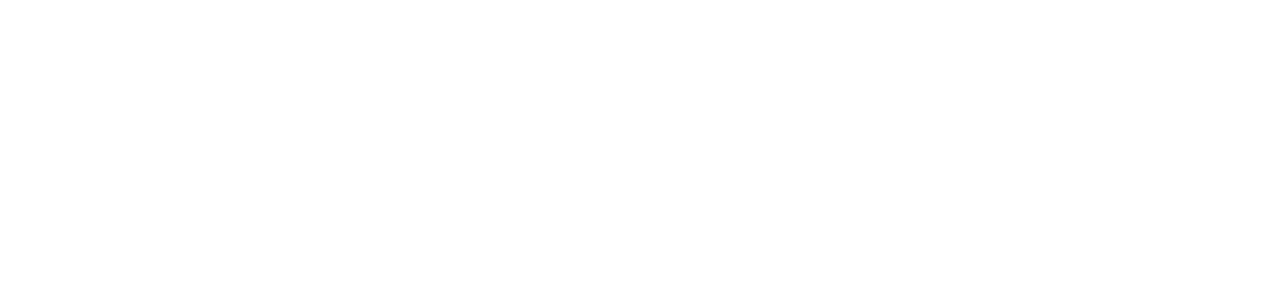
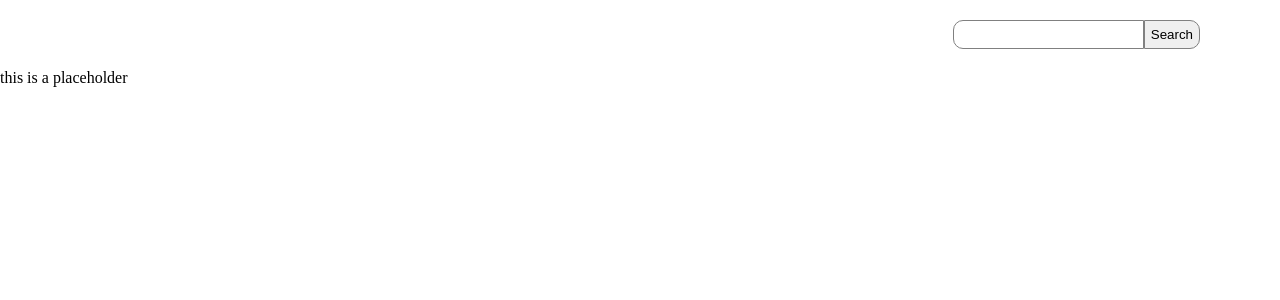
Before and after one commit to MarilisaMoio/vite-boolflix, a Vue app: page / in a window 1280 px wide. Shown: the top 300 px of the page. Built offline with nearby package versions, Linux system fonts and the light colour scheme.

Commit message:
chore: add working input field

```diff
--- a/src/App.vue
+++ b/src/App.vue
@@ -1,15 +1,27 @@
 <script>
     import axios from "axios";
+    import AppSearch from "./components/AppSearch.vue";
+    import AppMain from "./components/AppMain.vue";
+    import { store } from "./store.js";
 
     export default{
-        components: {}
+        components: {
+            AppSearch,
+            AppMain
+        },
+        data(){
+            return {
+                store,
+            }
+        }
     }
 </script>
 
 <template>
-
+    <AppSearch></AppSearch>
+    <AppMain></AppMain>
 </template>
 
 <style lang="scss">
-
+    @use './style/general';
 </style>
--- /dev/null
+++ b/src/components/AppMain.vue
@@ -0,0 +1,13 @@
+<script>
+    export default{
+        name: 'AppMain'
+    }
+</script>
+
+<template>
+    this is a placeholder
+</template>
+
+<style scoped lang="scss">
+
+</style>
--- /dev/null
+++ b/src/components/AppSearch.vue
@@ -0,0 +1,47 @@
+<script>
+    import { store } from '../store.js';
+
+    export default{
+        name: 'AppSearch',
+        data(){
+            return {
+                store,
+            }
+        }
+    }
+</script>
+
+<template>
+    <div class="container">
+        <div class="input-group">
+            <input type="text" v-model="store.userInput">
+            <button type="button">Search</button>
+        </div>
+    </div>
+</template>
+
+<style scoped lang="scss">
+    @use '../style/partials/variables' as *;
+
+    .container{
+        padding: 20px 10px;
+        display: flex;
+        align-items: flex-start;
+        justify-content: flex-end;
+    }
+    .input-group{
+        > * {
+            border-radius: 0;
+            border: 1px solid gray;
+            padding: 6px;
+        }
+        button{
+            border-top-right-radius: $input-radius;
+            border-bottom-right-radius: $input-radius;
+        }
+        input{
+            border-top-left-radius: $input-radius;
+            border-bottom-left-radius: $input-radius;
+        }
+    }
+</style>
--- /dev/null
+++ b/src/store.js
@@ -0,0 +1,5 @@
+import { reactive } from "vue";
+
+export const store = reactive({
+    userInput: ""
+});
--- a/src/style/general.scss
+++ b/src/style/general.scss
@@ -0,0 +1,17 @@
+/* #region RESET */
+* {
+    border: 0px;
+    margin: 0px;
+    padding: 0px;
+    box-sizing: border-box;
+}
+
+ul, ol {
+    list-style: none;
+}
+/* #endregion RESET */
+
+.container{
+    max-width: 1140px;
+    margin: 0 auto;
+}
--- a/src/style/partials/_variables.scss
+++ b/src/style/partials/_variables.scss
@@ -0,0 +1 @@
+$input-radius: 10px;
```
